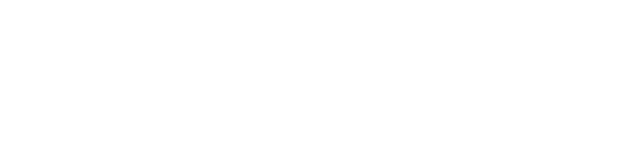
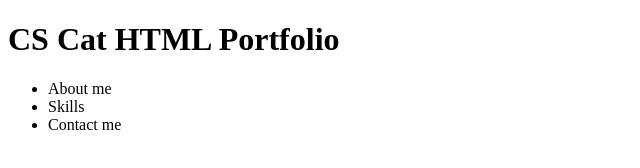
Before and after one commit to Lazio-Barnett/Module_04_LAZBAR25157_pto2503-b_Lazio-Barnett_SDF02-main, a plain HTML site: page index.html in a window 1280 px wide. Shown: the whole page, without its empty margins (0-640 px from the left). Drawn offline with Linux system fonts and the light colour scheme.

Commit message:
Testing website lay out with unordered lists

```diff
--- a/index.html
+++ b/index.html
@@ -6,6 +6,18 @@
     <title>Document</title>
 </head>
 <body>
+    <div>
+        <h1>CS Cat HTML Portfolio</h1>
+        <ul>
+            <li>About me</li>
+            <li>Skills</li>
+            <li>Contact me</li>
+
+        </ul>
+
+
+
+    </div>
 
 </body>
 </html>
```
